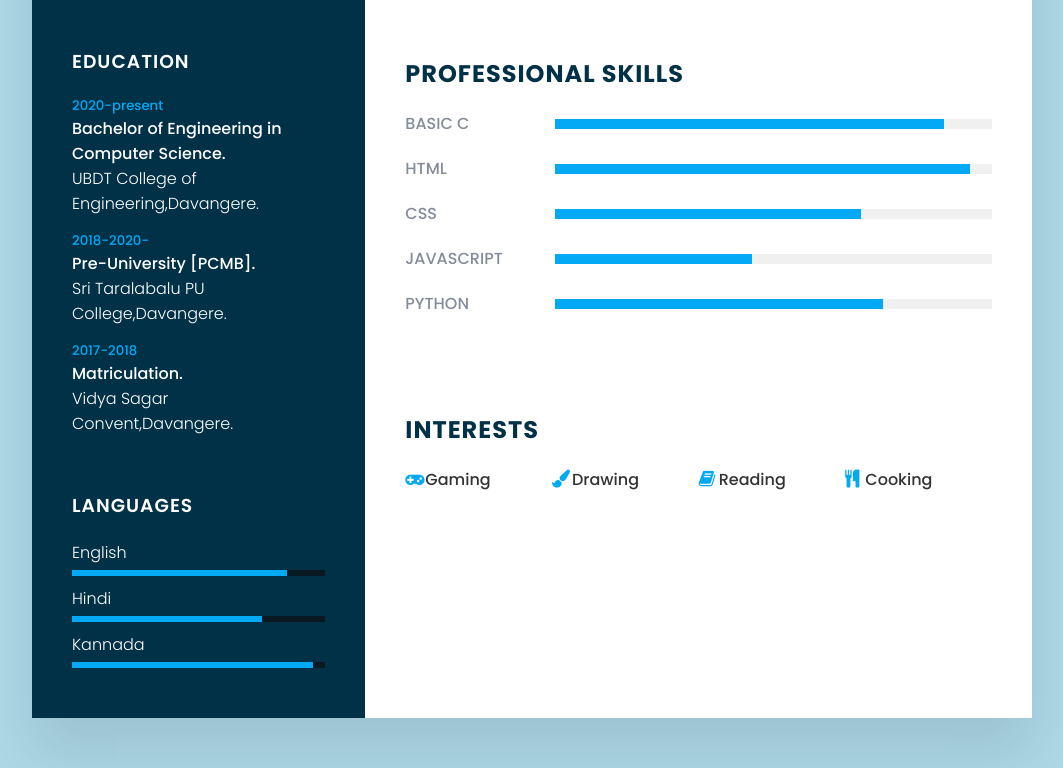
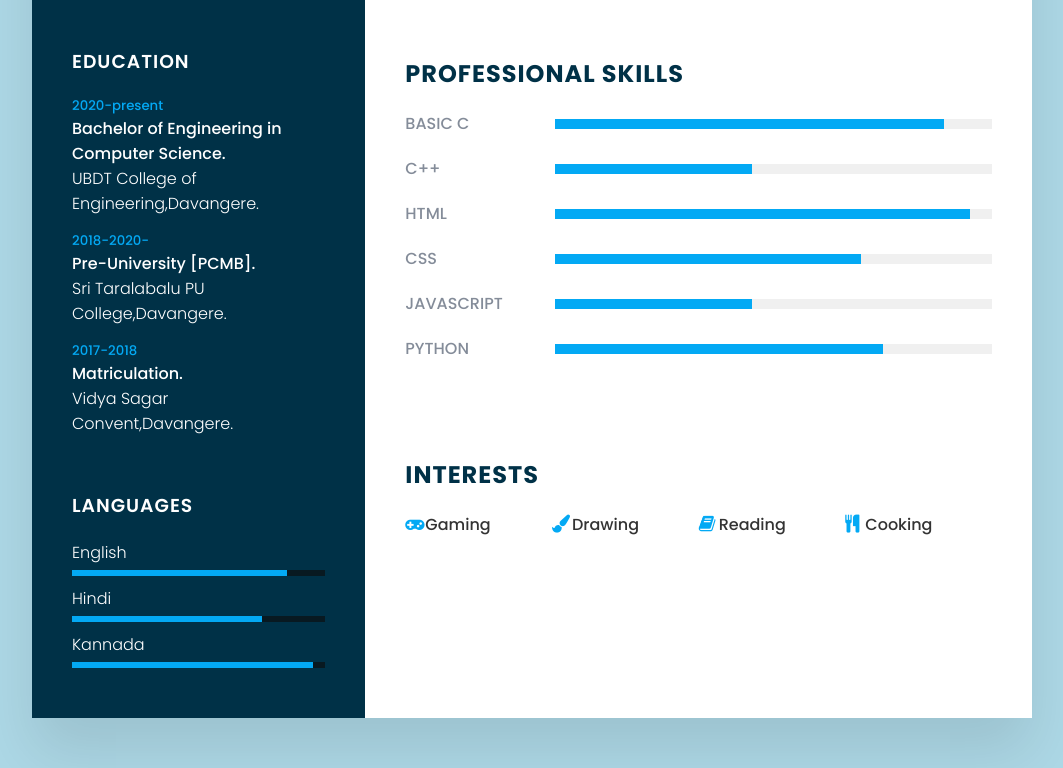
Before and after one commit to sinchana-P/-6.Resume, a plain HTML site: page index.html in a window 1280 px wide. Shown: the part 754-1522 px from the top of the page, without its empty margins (108-1171 px from the left). Drawn offline with Linux system fonts and the light colour scheme.

Commit message:
Update index.html

```diff
--- a/index.html
+++ b/index.html
@@ -145,6 +145,13 @@
         </div>
 
         <div class="box">
+            <h4>C++</h4>
+            <div class="percent">
+                <div style="width: 45%;"></div>
+            </div>
+        </div>
+
+        <div class="box">
             <h4>HTML</h4>
             <div class="percent">
                 <div style="width: 95%;"></div>
```
